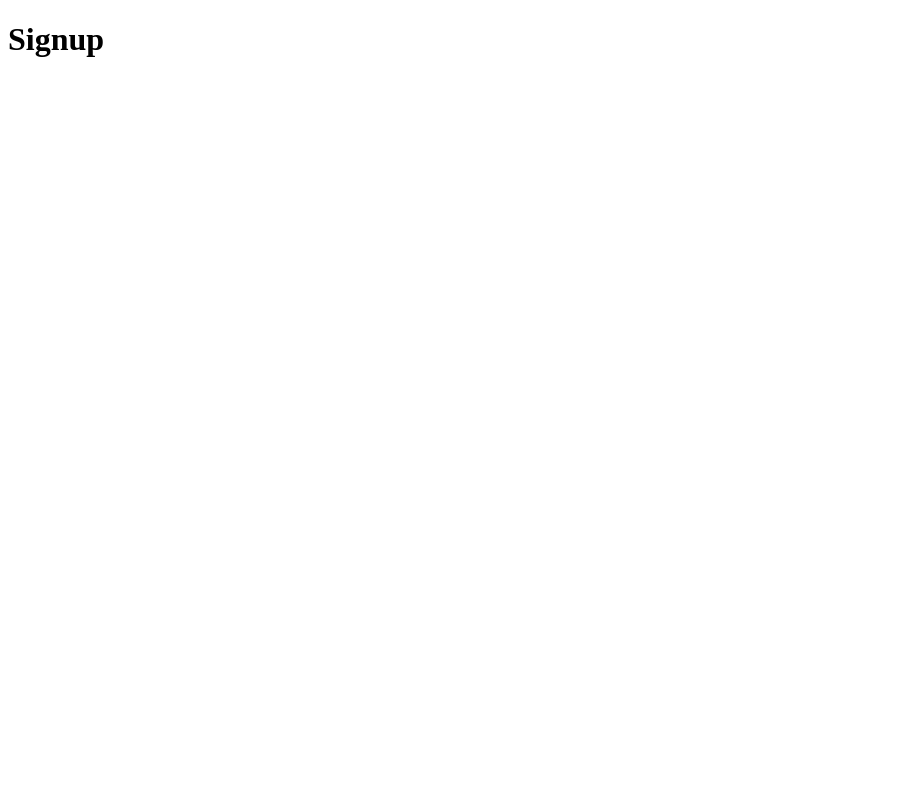
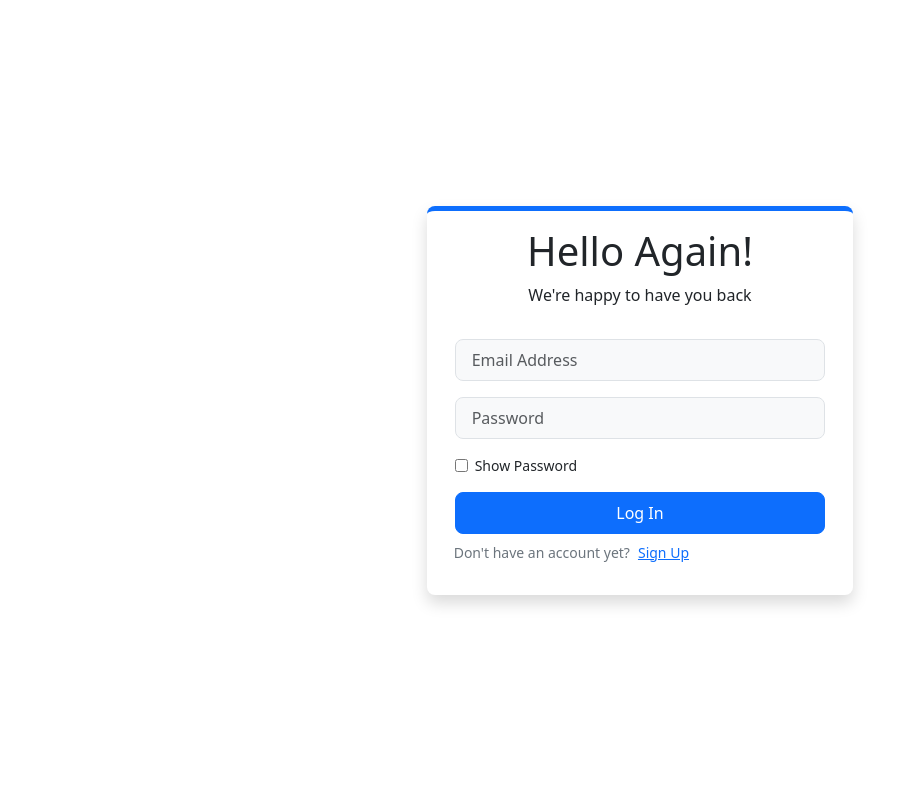
Before and after one commit to jasonhpiano/php, a PHP site: page / in a window 1280 px wide. Before the commit the part shown is almost empty. Shown: the whole page, without its empty margins (0-910 px from the left). Run offline with PHP 8.4, Linux system fonts and the light colour scheme.

Commit message:
Update index.php

```diff
--- a/index.php
+++ b/index.php
@@ -1,11 +1,85 @@
 <!DOCTYPE html>
 <html lang="en">
-<head>
-    <meta charset="UTF-8">
-    <meta name="viewport" content="width=device-width, initial-scale=1.0">
-    <title>Document</title>
-</head>
-<body>
-    <h1>Signup</h1>
-</body>
+  <head>
+    <meta charset="utf-8" />
+    <meta name="viewport" content="width=device-width, initial-scale=1" />
+    <title>Login</title>
+
+    <!-- Bootstrap -->
+    <link
+      href="https://cdn.jsdelivr.net/npm/bootstrap@5.3.2/dist/css/bootstrap.min.css"
+      rel="stylesheet"
+      integrity="sha384-T3c6CoIi6uLrA9TneNEoa7RxnatzjcDSCmG1MXxSR1GAsXEV/Dwwykc2MPK8M2HN"
+      crossorigin="anonymous"
+    />
+
+    <!-- Bootstrap Icons -->
+    <link
+      rel="stylesheet"
+      href="https://cdn.jsdelivr.net/npm/bootstrap-icons@1.10.5/font/bootstrap-icons.css"
+    />
+
+    <link rel="stylesheet" href="css/style.css" />
+  </head>
+  <body>
+    <div
+      class="container col-lg-4 d-flex justify-content-center align-items-center min-vh-100"
+    >
+      <div class="row rounded-3 p-3 bg-white shadow box-area border-5 border-top border-primary">
+        <div class="col right-box">
+          <div class="row align-items-center">
+            <div class="header-text mb-3 text-center">
+              <h1>Hello Again!</h1>
+              <p>We're happy to have you back</p>
+            </div>
+            <div class="input-group mb-3">
+              <input
+                type="email"
+                class="form-control form-control-lg bg-light fs-6"
+                placeholder="Email Address"
+              />
+            </div>
+            <div class="input-group mb-3">
+              <input
+                type="password"
+                class="form-control form-control-lg bg-light fs-6"
+                placeholder="Password"
+                id="pwd"
+              />
+            </div>
+            <div class="input-group mb-3">
+              <input
+                type="checkbox"
+                id="chk"
+                class="me-2"
+              /> <small>Show Password</small>
+            </div>
+            <div class="input-group mb-3 d-flex justify-content-between">
+              <div class="input-group">
+                <button class="btn btn-lg btn-primary w-100 fs-6 mb-2">
+                  Log In
+                </button>
+              </div>
+              <div class="input-group">
+                <small class="text-secondary"
+                  >Don't have an account yet?<a href="#" class="ms-2"
+                    >Sign Up</a
+                  ></small
+                >
+              </div>
+            </div>
+          </div>
+        </div>
+      </div>
+    </div>
+
+    <!-- Bootstrap -->
+    <script
+      src="https://cdn.jsdelivr.net/npm/bootstrap@5.3.2/dist/js/bootstrap.bundle.min.js"
+      integrity="sha384-C6RzsynM9kWDrMNeT87bh95OGNyZPhcTNXj1NW7RuBCsyN/o0jlpcV8Qyq46cDfL"
+      crossorigin="anonymous"
+    ></script>
+
+    <script src="js/script.js"></script>
+  </body>
 </html>
```
